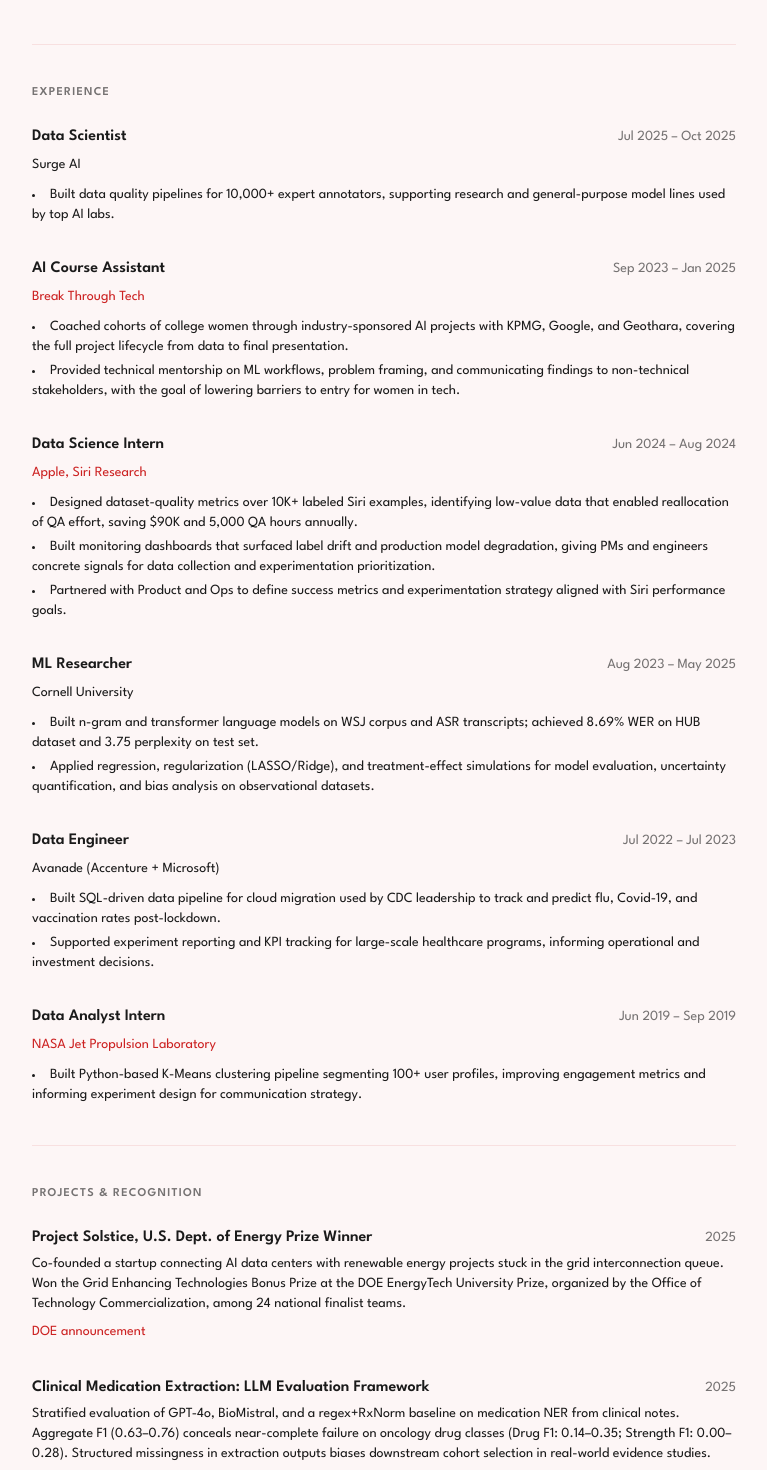
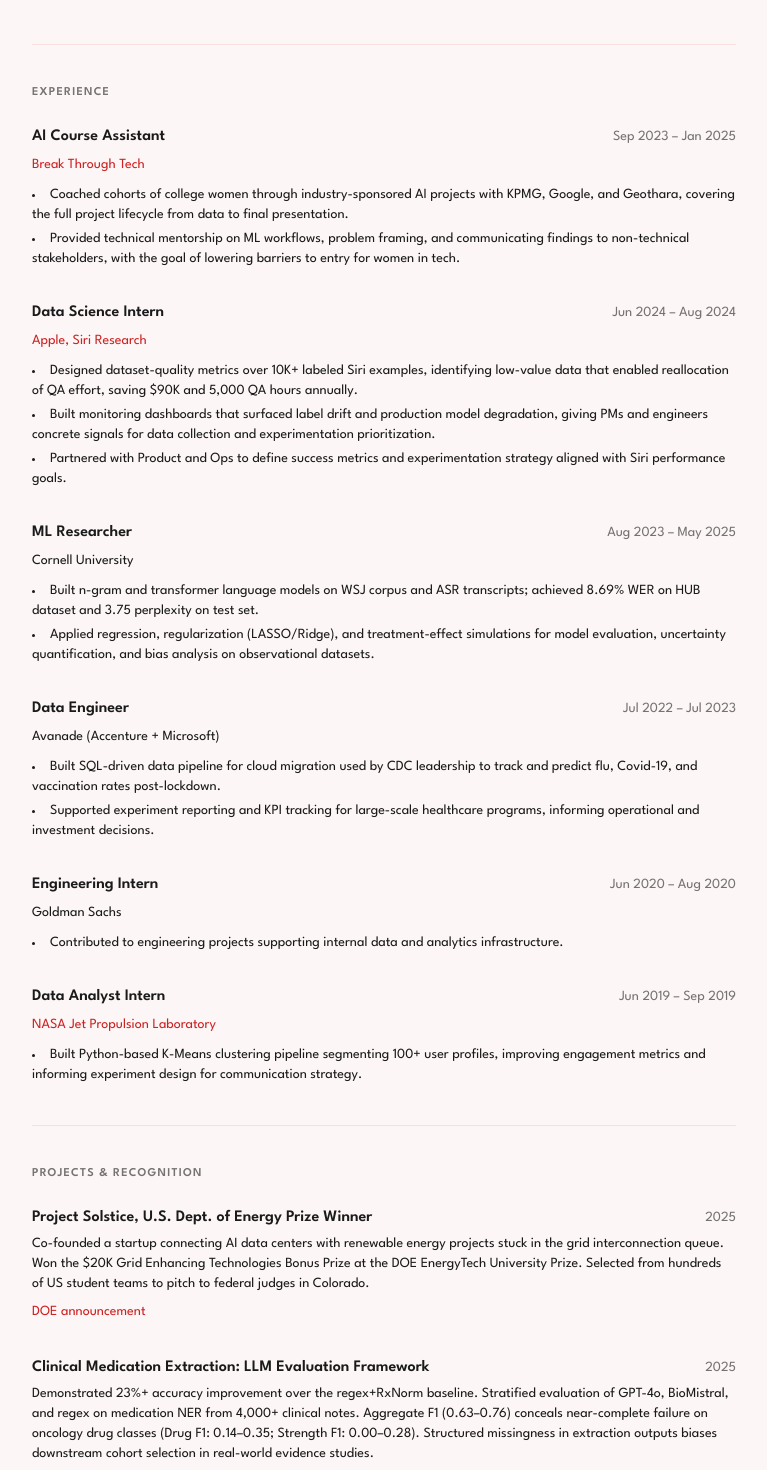
Before and after one commit to jaackiekim/jackiekim.me, a React (Vite) app: page /dsml in a window 1280 px wide. Shown: the part 700-2170 px from the top of the page, without its empty margins (256-1023 px from the left). Built offline with nearby package versions, Linux system fonts and the light colour scheme.

Commit message:
projects

```diff
--- a/src/App.tsx
+++ b/src/App.tsx
@@ -132,8 +132,8 @@
                       <p className={`text-base mt-2 ${theme === 'dark' ? 'text-gray-400' : 'text-[#1a1a1a]/60'}`}>
                         Co-founded Solstice, which won a $20K prize at the DOE's 2025 national pitch competition for student energy entrepreneurs.
                       </p>
-                      <p className={`text-sm mt-3 ${theme === 'dark' ? 'text-gray-400' : 'text-[#1a1a1a]/60'}`}>
-                        Open to applied DS and AI engineering roles in health-tech and fintech.
+                      <p className={`text-sm mt-3 font-semibold ${theme === 'dark' ? 'text-gray-300' : 'text-[#1a1a1a]'}`}>
+                        Open to Data Scientist, Analytics Engineer, and Data Analyst roles in NYC or remote.
                       </p>
                     </div>
                   </div>
@@ -152,7 +152,7 @@
                       <h3 className={`text-xl mb-1 ${theme === 'dark' ? 'text-white' : ''}`}>Project Solstice</h3>
                       <p className={`text-sm mb-2 ${theme === 'dark' ? 'text-gray-400' : 'text-[#1a1a1a]/60'}`}>Co-founder · U.S. Dept. of Energy Prize Winner · 2025</p>
                       <p className={theme === 'dark' ? 'text-gray-300' : 'text-[#1a1a1a]'}>
-                        there's a backlog of energy waiting to be connected to the grid. we worked to improve that process.
+                        Won $20K DOE prize. Selected from hundreds of US teams to pitch to federal judges in Colorado. There's a backlog of energy waiting to be connected to the grid — we built a company around fixing it.
                       </p>
                       <div className="mt-2">
                         <a href="https://www.energy.gov/technologycommercialization/articles/energytech-university-prize-2025-student-winners-announced" target="_blank" rel="noopener noreferrer" className={`inline-flex items-center ${theme === 'dark' ? 'text-[#e05555] hover:text-[#cc2222]' : 'text-[#cc2222] hover:text-[#aa1111]'} text-sm`}>
@@ -169,7 +169,7 @@
                       <h3 className={`text-xl mb-1 ${theme === 'dark' ? 'text-white' : ''}`}>Clinical Medication Extraction</h3>
                       <p className={`text-sm mb-2 ${theme === 'dark' ? 'text-gray-400' : 'text-[#1a1a1a]/60'}`}>LLM evaluation · 2025</p>
                       <p className={theme === 'dark' ? 'text-gray-300' : 'text-[#1a1a1a]'}>
-                        A stratified evaluation of GPT-4o, BioMistral, and a regex baseline on clinical medication extraction.
+                        A stratified evaluation of GPT-4o, BioMistral, and a regex baseline on 4,000+ clinical notes — demonstrating 23%+ accuracy improvement over the regex baseline.
                       </p>
                       <div className="mt-2 flex gap-4">
                         <a href="https://github.com/jaackiekim/clinical-med-extraction" target="_blank" rel="noopener noreferrer" className={`inline-flex items-center ${theme === 'dark' ? 'text-[#e05555] hover:text-[#cc2222]' : 'text-[#cc2222] hover:text-[#aa1111]'} text-sm`}>
--- a/src/components/DSML.tsx
+++ b/src/components/DSML.tsx
@@ -72,16 +72,6 @@
         <h2 className={`text-xs uppercase tracking-widest font-semibold mb-6 ${subtle}`}>Experience</h2>
         <div className="space-y-8">
 
-          <div>
-            <div className="flex justify-between items-baseline mb-1">
-              <span className={`font-semibold ${heading}`}>Data Scientist</span>
-              <span className={`text-sm ${subtle}`}>Jul 2025 – Oct 2025</span>
-            </div>
-            <span className={`text-sm ${prose}`}>Surge AI</span>
-            <ul className={`mt-2 space-y-1 text-sm ${prose} list-disc list-inside`}>
-              <li>Built data quality pipelines for 10,000+ expert annotators, supporting research and general-purpose model lines used by top AI labs.</li>
-            </ul>
-          </div>
 
           <div>
             <div className="flex justify-between items-baseline mb-1">
@@ -138,6 +128,17 @@
 
           <div>
             <div className="flex justify-between items-baseline mb-1">
+              <span className={`font-semibold ${heading}`}>Engineering Intern</span>
+              <span className={`text-sm ${subtle}`}>Jun 2020 – Aug 2020</span>
+            </div>
+            <span className={`text-sm ${prose}`}>Goldman Sachs</span>
+            <ul className={`mt-2 space-y-1 text-sm ${prose} list-disc list-inside`}>
+              <li>Contributed to engineering projects supporting internal data and analytics infrastructure.</li>
+            </ul>
+          </div>
+
+          <div>
+            <div className="flex justify-between items-baseline mb-1">
               <span className={`font-semibold ${heading}`}>Data Analyst Intern</span>
               <span className={`text-sm ${subtle}`}>Jun 2019 – Sep 2019</span>
             </div>
@@ -165,9 +166,8 @@
             </div>
             <p className={`text-sm ${prose} mt-1`}>
               Co-founded a startup connecting AI data centers with renewable energy projects stuck in the
-              grid interconnection queue. Won the Grid Enhancing Technologies Bonus Prize at the DOE
-              EnergyTech University Prize, organized by the Office of Technology Commercialization, among
-              24 national finalist teams.
+              grid interconnection queue. Won the $20K Grid Enhancing Technologies Bonus Prize at the DOE EnergyTech University Prize.
+              Selected from hundreds of US student teams to pitch to federal judges in Colorado.
             </p>
             <a
               href="https://www.energy.gov/technologycommercialization/articles/energytech-university-prize-2025-student-winners-announced"
@@ -185,8 +185,8 @@
               <span className={`text-sm ${subtle}`}>2025</span>
             </div>
             <p className={`text-sm ${prose} mt-1`}>
-              Stratified evaluation of GPT-4o, BioMistral, and a regex+RxNorm baseline on medication NER
-              from clinical notes. Aggregate F1 (0.63–0.76) conceals near-complete failure on oncology drug
+              Demonstrated 23%+ accuracy improvement over the regex+RxNorm baseline. Stratified evaluation of GPT-4o, BioMistral, and regex on medication NER
+              from 4,000+ clinical notes. Aggregate F1 (0.63–0.76) conceals near-complete failure on oncology drug
               classes (Drug F1: 0.14–0.35; Strength F1: 0.00–0.28). Structured missingness in extraction
               outputs biases downstream cohort selection in real-world evidence studies.
             </p>
```
